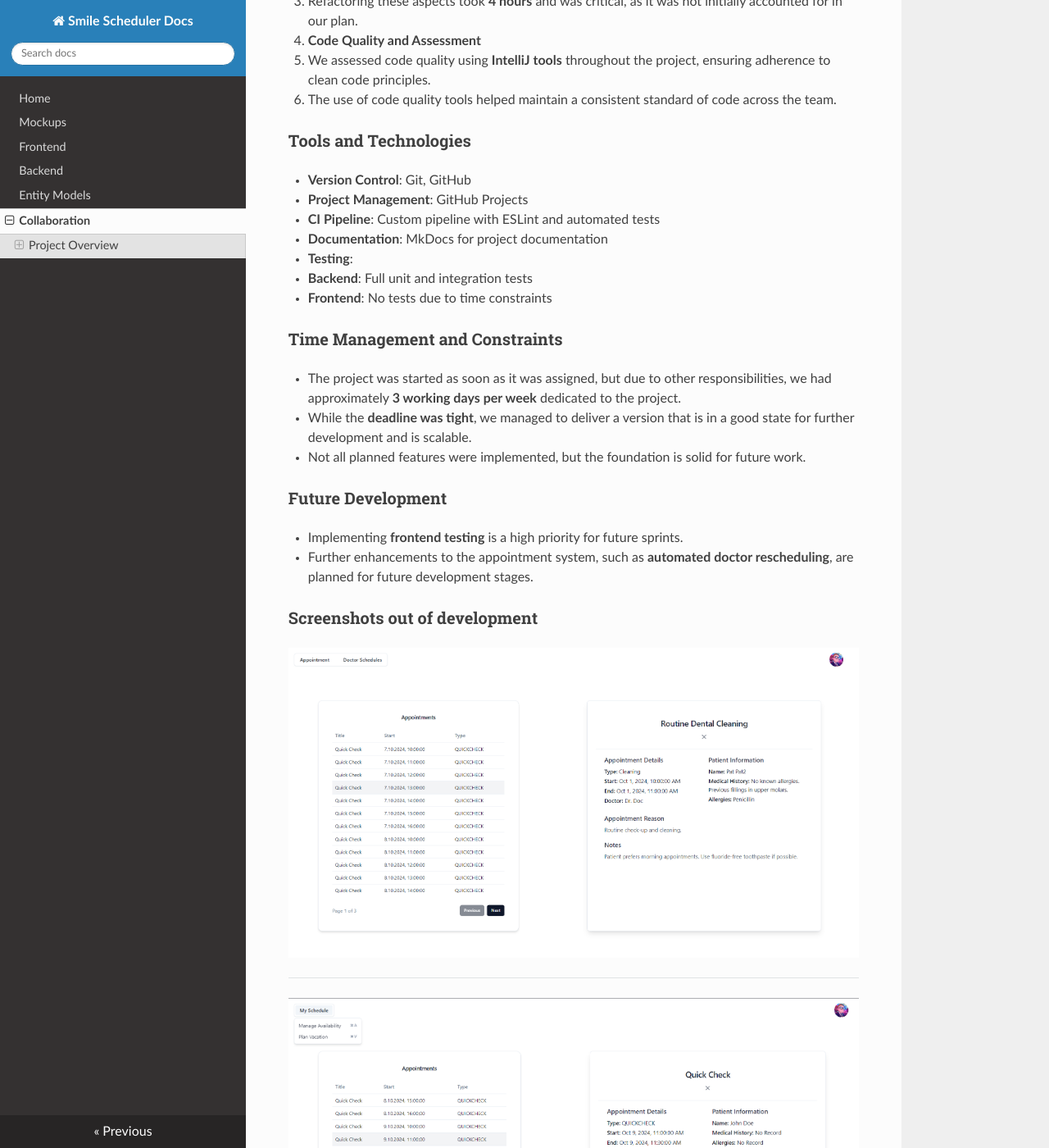
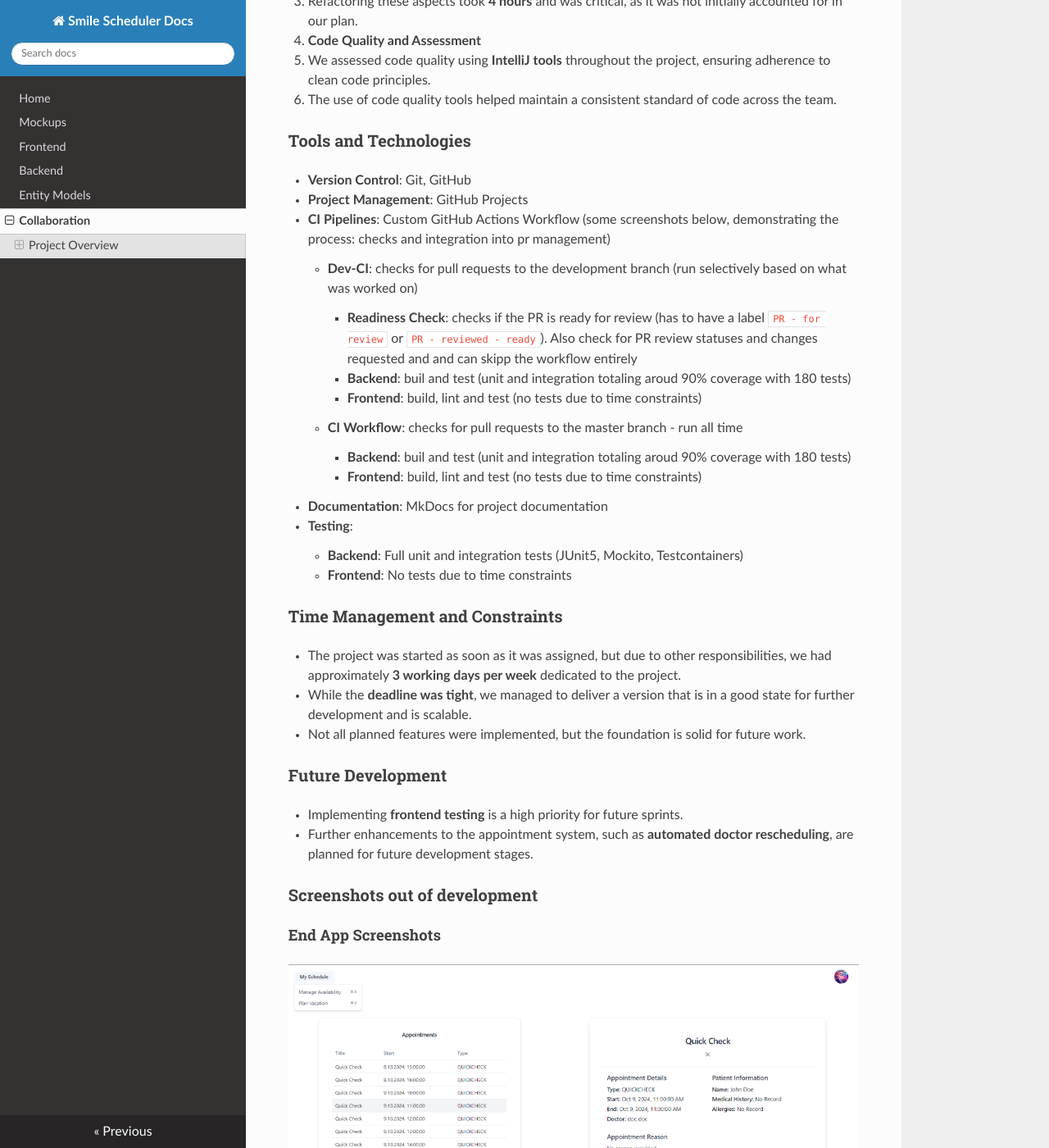
Before and after one commit to DimiM99/SmileScheduler, an MkDocs documentation site: the page built from Docs/docs/collaboration.md, in a window 1280 px wide and 1400 px high, scrolled down 1555 px. Shown: the whole window at 82% size. Built offline with MkDocs 1.6.1, drawn with Linux system fonts in a browser that asks for light colours; nearby versions of some CDN libraries; some of the changed text lies outside the part shown.

Commit message:
updated docs

```diff
--- a/Docs/docs/collaboration.md
+++ b/Docs/docs/collaboration.md
@@ -71,11 +71,18 @@ for version control, continuous integration, and an organized project management
 ### Tools and Technologies
 - **Version Control**: Git, GitHub
 - **Project Management**: GitHub Projects
-- **CI Pipeline**: Custom pipeline with ESLint and automated tests
+- **CI Pipelines**: Custom GitHub Actions Workflow (some screenshots below, demonstrating the process: checks and integration into pr management)
+      - **Dev-CI**: checks for pull requests to the development branch (run selectively based on what was worked on)
+         - **Readiness Check**: checks if the PR is ready for review (has to have a label `PR - for review` or `PR - reviewed - ready`). Also check for PR review statuses and changes requested and and can skipp the workflow entirely
+         - **Backend**: buil and test (unit and integration totaling aroud 90% coverage with 180 tests)
+         - **Frontend**: build, lint and test (no tests due to time constraints)
+      - **CI Workflow**: checks for pull requests to the master branch - run all time
+         - **Backend**: buil and test (unit and integration totaling aroud 90% coverage with 180 tests)
+         - **Frontend**: build, lint and test (no tests due to time constraints)
 - **Documentation**: MkDocs for project documentation
 - **Testing**:
-  - **Backend**: Full unit and integration tests
-  - **Frontend**: No tests due to time constraints
+      - **Backend**: Full unit and integration tests (JUnit5, Mockito, Testcontainers)
+      - **Frontend**: No tests due to time constraints
 
 ### Time Management and Constraints
 - The project was started as soon as it was assigned, but due to other responsibilities,
@@ -91,9 +98,7 @@ are planned for future development stages.
 
 ### Screenshots out of development
 
-![Component development process](./files/DocDashboard-DevPic01.PNG)
-
----
+#### End App Screenshots
 
 ![Component development process](./files/DocDashboard-DevPic02.PNG)
 
@@ -117,7 +122,7 @@ are planned for future development stages.
 
 ![Rec Component development process](./files/RecDashboard-DevPic05.png)
 
----
+#### CI Process Screenshots (collaboration, project management etc.)
 
 ![CI process](./files/collab1.png)
 
@@ -127,8 +132,16 @@ are planned for future development stages.
 
 ---
 
+![CI process](./files/collab4.png)
+
+---
+
+![CI process](./files/collab5.png)
+
+---
+
 ![CI process](./files/collab3.png)
 
 ---
 
-![CI process](./files/collab4.png)
+![CI process](./files/collab7.png)
```
Also changed, not shown: Docs/docs/entity-models.md (+2 -2 lines), Docs/docs/files/DocDashboard-DevPic01.PNG (deleted), Docs/docs/files/collab5.png (added), Docs/docs/files/collab7.png (added).
